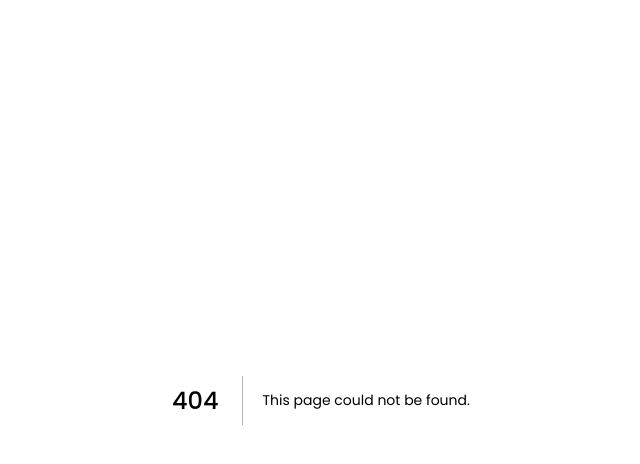
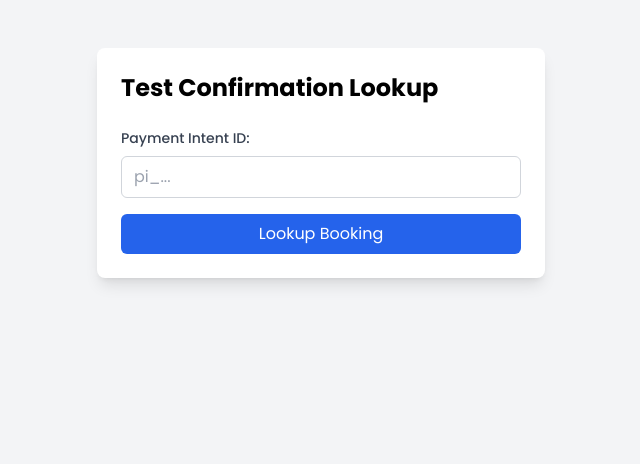
Before and after one commit to ZekSurf/Zeks-SurfSchool, a Next.js app: page /test-confirmation in a window 1280 px wide. Before the commit this address had no page. Shown: the top 464 px of the page, without its empty margins (319-959 px from the left). Built offline with nearby package versions, Linux system fonts and the light colour scheme.

Commit message:
Booking & discount updates

```diff
--- /dev/null
+++ b/src/pages/api/debug/test-redirect.ts
@@ -0,0 +1,16 @@
+import { NextApiRequest, NextApiResponse } from 'next';
+
+export default function handler(req: NextApiRequest, res: NextApiResponse) {
+  if (req.method !== 'GET') {
+    return res.status(405).json({ error: 'Method not allowed' });
+  }
+
+  const { payment_intent } = req.query;
+
+  return res.status(200).json({
+    success: true,
+    message: 'Redirect test endpoint reached',
+    payment_intent: payment_intent,
+    timestamp: new Date().toISOString()
+  });
+}
--- a/src/pages/payment.tsx
+++ b/src/pages/payment.tsx
@@ -63,12 +63,16 @@ export default function PaymentPage() {
 
       console.log('Cleared cart and localStorage, attempting redirect...');
 
-      // Redirect to confirmation page
-      router.push(`/redirect-to-confirmation?payment_intent=${paymentIntentId}`);
+      // Use window.location.href for more reliable navigation
+      console.log('Redirecting to:', `/redirect-to-confirmation?payment_intent=${paymentIntentId}`);
+      window.location.href = `/redirect-to-confirmation?payment_intent=${paymentIntentId}`;
     } catch (error) {
       console.error('Error in payment success handler:', error);
-      // Fallback: force navigation if router.push fails
-      window.location.href = `/redirect-to-confirmation?payment_intent=${paymentIntentId}`;
+      // Additional fallback
+      alert('Payment successful! Please wait while we redirect you to your confirmation page...');
+      setTimeout(() => {
+        window.location.href = `/redirect-to-confirmation?payment_intent=${paymentIntentId}`;
+      }, 1000);
     }
   };
 
--- a/src/pages/redirect-to-confirmation.tsx
+++ b/src/pages/redirect-to-confirmation.tsx
@@ -9,16 +9,27 @@ export default function RedirectToConfirmation() {
   useEffect(() => {
     const { payment_intent } = router.query;
 
+    console.log('Redirect page loaded with payment_intent:', payment_intent);
+
     if (payment_intent && typeof payment_intent === 'string') {
       // Add a small delay to allow webhook to complete
       const lookupBooking = () => {
+        console.log('Starting booking lookup for payment intent:', payment_intent);
+
         fetch(`/api/booking/lookup-by-payment-intent?payment_intent=${payment_intent}`)
-          .then(response => response.json())
+          .then(response => {
+            console.log('Booking lookup response status:', response.status);
+            return response.json();
+          })
           .then(data => {
+            console.log('Booking lookup response data:', data);
+
             if (data.success && data.booking_id) {
+              console.log('Booking found, redirecting to confirmation with ID:', data.booking_id);
               // Force a complete page navigation to prevent reload issues
               window.location.href = `/confirmation?booking_id=${data.booking_id}`;
             } else {
+              console.error('Booking lookup failed:', data);
               // This might be an older booking that doesn't exist in our current system
               setError(`This booking link is from an older system and may not be available. Payment Intent: ${payment_intent.slice(-8)}... Please check your email for booking details or contact support.`);
             }
@@ -29,9 +40,11 @@ export default function RedirectToConfirmation() {
           });
       };
 
+      console.log('Waiting 2 seconds before looking up booking...');
       // Wait 2 seconds to allow webhook to save booking, then try lookup
       setTimeout(lookupBooking, 2000);
     } else {
+      console.error('No payment intent provided in redirect URL');
       setError('No payment intent provided in the link');
     }
   }, [router.query, router]);
--- /dev/null
+++ b/src/pages/test-confirmation.tsx
@@ -0,0 +1,80 @@
+import React, { useState } from 'react';
+import Head from 'next/head';
+
+export default function TestConfirmation() {
+  const [paymentIntent, setPaymentIntent] = useState('');
+  const [result, setResult] = useState<any>(null);
+  const [loading, setLoading] = useState(false);
+
+  const handleLookup = async () => {
+    if (!paymentIntent.trim()) {
+      alert('Please enter a payment intent ID');
+      return;
+    }
+
+    setLoading(true);
+    setResult(null);
+
+    try {
+      const response = await fetch(`/api/booking/lookup-by-payment-intent?payment_intent=${paymentIntent}`);
+      const data = await response.json();
+      setResult({ status: response.status, data });
+
+      if (data.success && data.booking_id) {
+        // Successful lookup - redirect to confirmation
+        window.location.href = `/confirmation?booking_id=${data.booking_id}`;
+      }
+    } catch (error) {
+      setResult({ error: error.message });
+    } finally {
+      setLoading(false);
+    }
+  };
+
+  return (
+    <>
+      <Head>
+        <title>Test Confirmation Lookup - Zek's Surf School</title>
+      </Head>
+
+      <div className="min-h-screen bg-gray-100 py-12 px-4">
+        <div className="max-w-md mx-auto bg-white rounded-lg shadow-lg p-6">
+          <h1 className="text-2xl font-bold mb-6">Test Confirmation Lookup</h1>
+
+          <div className="space-y-4">
+            <div>
+              <label htmlFor="paymentIntent" className="block text-sm font-medium text-gray-700 mb-2">
+                Payment Intent ID:
+              </label>
+              <input
+                type="text"
+                id="paymentIntent"
+                value={paymentIntent}
+                onChange={(e) => setPaymentIntent(e.target.value)}
+                placeholder="pi_..."
+                className="w-full px-3 py-2 border border-gray-300 rounded-md focus:ring-blue-500 focus:border-blue-500"
+              />
+            </div>
+
+            <button
+              onClick={handleLookup}
+              disabled={loading}
+              className="w-full bg-blue-600 text-white py-2 px-4 rounded-md hover:bg-blue-700 disabled:opacity-50"
+            >
+              {loading ? 'Looking up...' : 'Lookup Booking'}
+            </button>
+          </div>
+
+          {result && (
+            <div className="mt-6 p-4 bg-gray-50 rounded-md">
+              <h3 className="font-medium mb-2">Result:</h3>
+              <pre className="text-sm text-gray-600 whitespace-pre-wrap">
+                {JSON.stringify(result, null, 2)}
+              </pre>
+            </div>
+          )}
+        </div>
+      </div>
+    </>
+  );
+}
```
Lines whose indentation alone changed are shown as unchanged.
